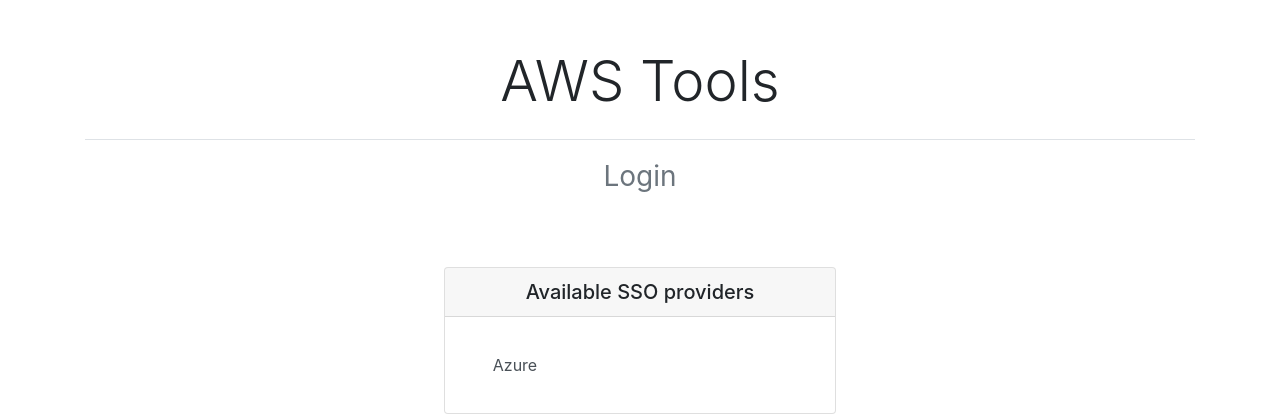
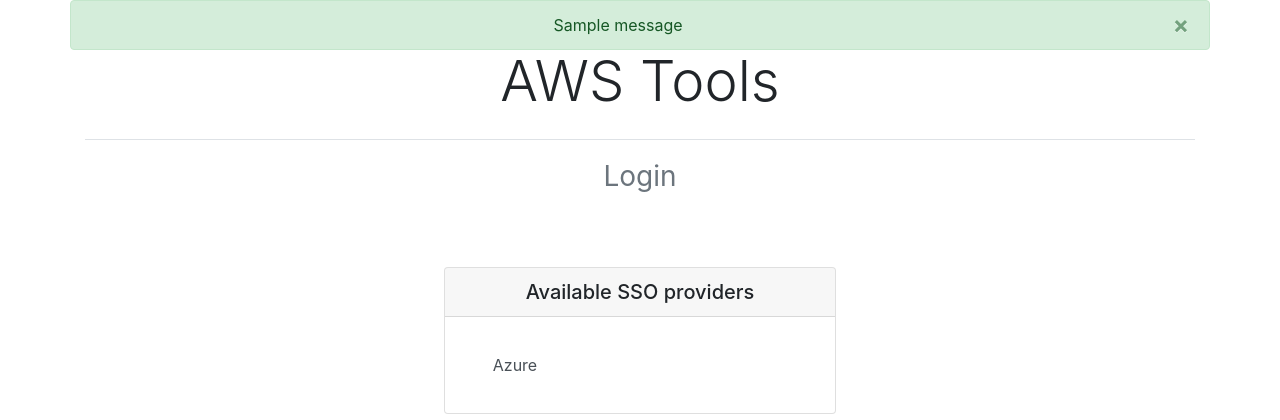
Before and after one commit to vladvasiliu/aws_tools, a Django app: page /accounts/login/ in a window 1280 px wide. Shown: the top 420 px of the page. Run offline with Django 3.2, Linux system fonts and the light colour scheme; tables that the repository leaves empty hold one stand-in row (values such as "Sample post"); one stand-in notice (Sample message) is shown; parts of the project's set-up code (start-up, migrations or seed data) failed here and were passed over; some libraries are stand-ins or nearby versions.

Commit message:
Added message handling to login/logout templates.

```diff
--- a/aws_tools/templates/account/base.html
+++ b/aws_tools/templates/account/base.html
@@ -1,4 +1,5 @@
 {% load bootstrap4 %}
+{% load alert_level %}
 
 <!DOCTYPE html>
 <html lang="en">
@@ -9,6 +10,19 @@
     <title>Login • AWS Tools</title>
 </head>
 <body>
+
+{% if messages %}
+    {% for message in messages %}
+        <div class="container alert alert-{% alert_level message %} alert-dismissible fade show fixed-top text-center" role="alert">
+            {{ message }}
+            <button type="button" class="close" data-dismiss="alert" aria-label="Close">
+                <span aria-hidden="true">&times;</span>
+            </button>
+        </div>
+    {% endfor %}
+{% endif %}
+
+
 <div class="container" role="main">
         <div class="border-bottom mt-5 pb-3">
             <h1  class="display-4 text-center col-auto">AWS Tools</h1>
--- /dev/null
+++ b/aws_tools/templatetags/alert_level.py
@@ -0,0 +1,20 @@
+from django import template
+from django.contrib.messages import constants as message_constants
+
+
+register = template.Library()
+
+
+@register.simple_tag
+def alert_level(message):
+    if message.level == message_constants.ERROR:
+        return 'danger'
+    if message.level == message_constants.WARNING:
+        return 'warning'
+    if message.level == message_constants.SUCCESS:
+        return 'success'
+    if message.level == message_constants.INFO:
+        return 'info'
+    if message.level == message_constants.DEBUG:
+        return 'secondary'
+    return 'primary'
```
Also changed, not shown: aws_tools/templatetags/__init__.py (added).
